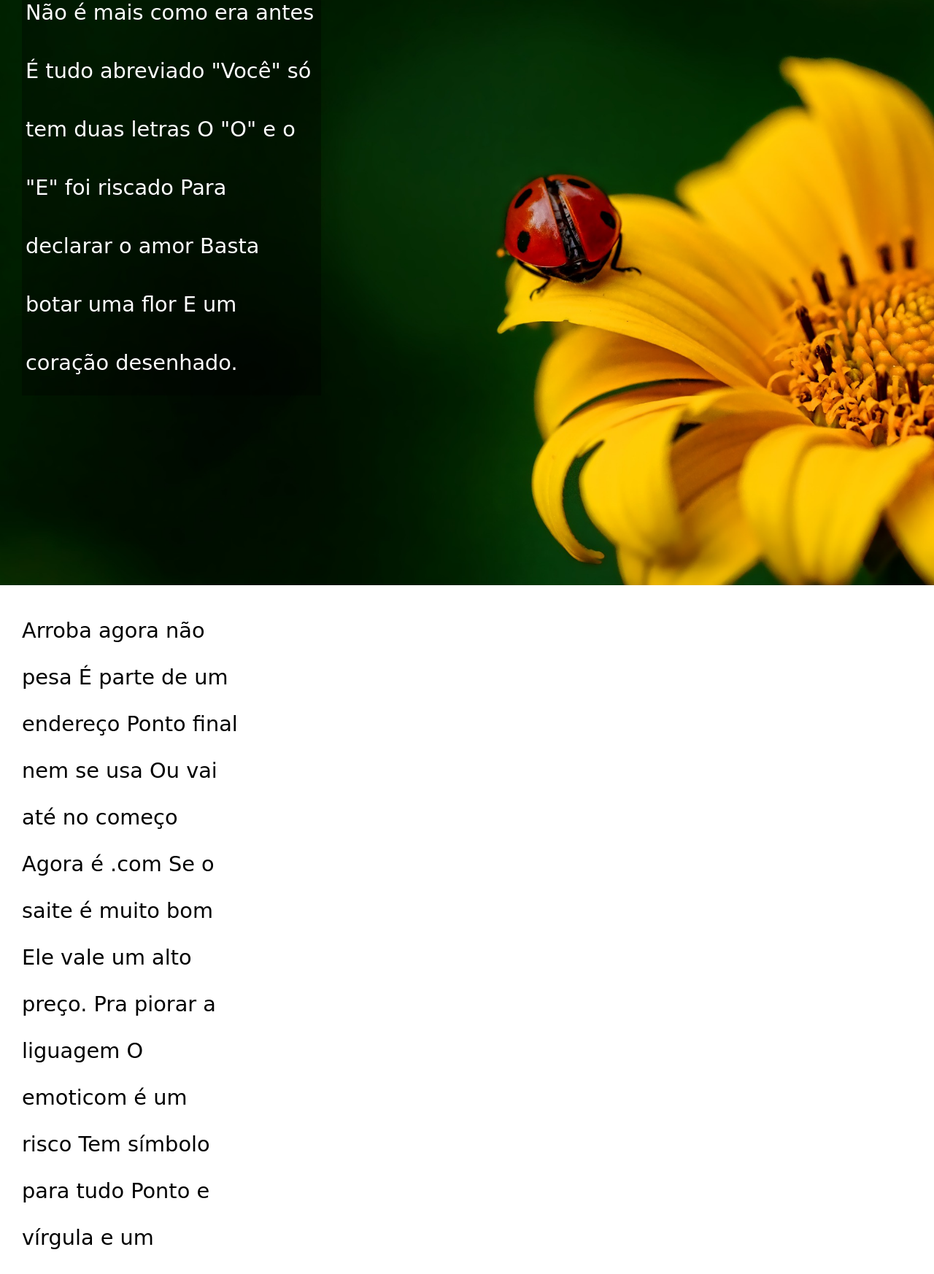
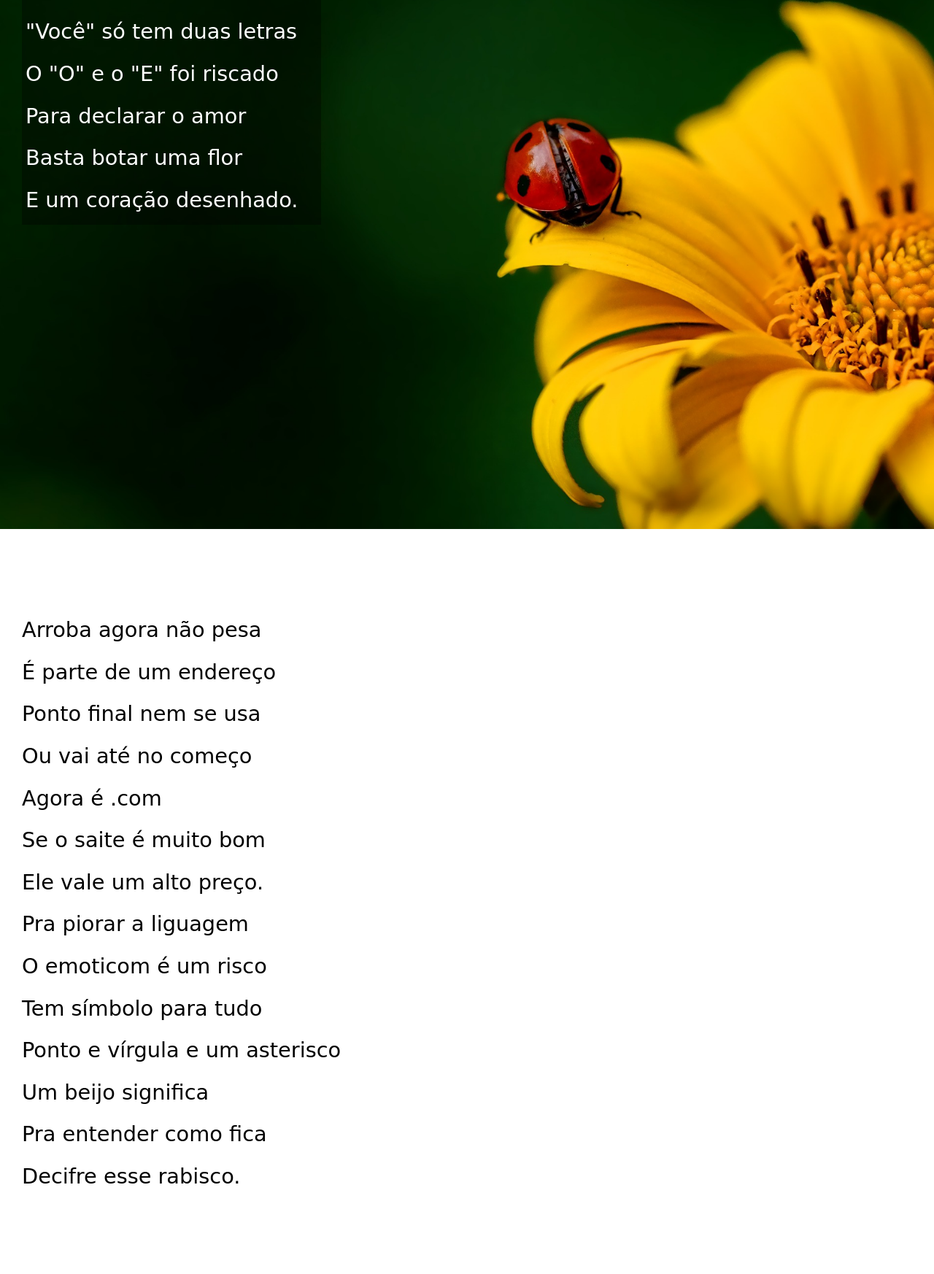
Before and after one commit to giovannaarrais/html-css, a plain HTML site: page desafios/desafio 12 cordel/cordel.html in a window 1280 px wide. Shown: the part 1028-2774 px from the top of the page at 73% size. Drawn offline with Linux system fonts and the light colour scheme.

Commit message:
Atualizando ex 025

```diff
--- a/desafios/desafio 12 cordel/cordel.html
+++ b/desafios/desafio 12 cordel/cordel.html
@@ -13,75 +13,77 @@
     </header>
 
     <main>
-        <article>
-            <p>Estou ficando cansado
-                Da tal tecnologia
-                Só se fala por e-mail
-                Mensagem curta e fria
-                Twitter e Facebook
-                Antes que eu caduque
+        <section>
+            <p>Estou ficando cansado <br>
+                Da tal tecnologia <br>
+                Só se fala por e-mail <br>
+                Mensagem curta e fria <br>
+                Twitter e Facebook <br>
+                Antes que eu caduque <br>
                 Vou dizer tudo em poesia.</p>
-        </article>
+        </section>
 
         <section id="container">
             <article>
-                <p class="conteudo">Não é mais como era antes
-                    É tudo abreviado
-                    "Você" só tem duas letras
-                    O "O" e o "E" foi riscado
-                    Para declarar o amor
-                    Basta botar uma flor
+                <p class="conteudo">
+                    Não é mais como era antes <br>
+                    É tudo abreviado <br>
+                    "Você" só tem duas letras <br>
+                    O "O" e o "E" foi riscado <br>
+                    Para declarar o amor <br>
+                    Basta botar uma flor <br>
                     E um coração desenhado.</p>
             </article>
         </section>
 
-        <article>
-            <p>Arroba agora não pesa
-                É parte de um endereço
-                Ponto final nem se usa
-                Ou vai até no começo
-                Agora é .com
-                Se o saite é muito bom
-                Ele vale um alto preço.
+        <section>
+            <p>Arroba agora não pesa <br>
+                É parte de um endereço <br>
+                Ponto final nem se usa <br>
+                Ou vai até no começo <br>
+                Agora é .com <br>
+                Se o saite é muito bom <br>
+                Ele vale um alto preço. <br>
 
-                Pra piorar a liguagem
-                O emoticom é um risco
-                Tem símbolo para tudo
-                Ponto e vírgula e um asterisco
-                Um beijo significa
-                Pra entender como fica
+                Pra piorar a liguagem <br>
+                O emoticom é um risco <br>
+                Tem símbolo para tudo <br>
+                Ponto e vírgula e um asterisco <br>
+                Um beijo significa <br>
+                Pra entender como fica <br>
                 Decifre esse rabisco.</p>
-        </article>
+        </section>
 
         <section id="container2">
             <article>
-                <p class="conteudo">Tenho saudade das cartas
-                    Escritas com a própria mão
-                    Mandava no mês de Junho
-                    Só chegava no Verão
-                    Mas matava a saudade
-                    Era texto de verdade
+                <p class="conteudo">
+                    Tenho saudade das cartas <br>
+                    Escritas com a própria mão <br>
+                    Mandava no mês de Junho <br>
+                    Só chegava no Verão <br>
+                    Mas matava a saudade <br>
+                    Era texto de verdade <br>
                     Nas linhas do coração.</p>
             </article>
         </section>
 
-        <article>
-            <p>Agora, escrevo e envio
-                Chegando na mesma hora
-                Mas quando vou prosear
-                A pessoa foi embora
-                Abriu outro aplicativo
-                O mundo ficou cativo
-                Da tecnologia do agora.
+        <section>
+            <p>Agora, escrevo e envio <br>
+                Chegando na mesma hora <br>
+                Mas quando vou prosear <br>
+                A pessoa foi embora <br>
+                Abriu outro aplicativo <br>
+                O mundo ficou cativo <br>
+                Da tecnologia do agora. <br>
 
-                Felizmente, pra orar
-                Não precisa de internet
-                Deus escuta todo mundo
-                Se quiser, faça esse teste
-                Dois pontos são dois joelhos
-                Seus lábios são aparelhos
+                Felizmente, pra orar <br>
+                Não precisa de internet <br>
+                Deus escuta todo mundo <br>
+                Se quiser, faça esse teste <br>
+                Dois pontos são dois joelhos <br>
+                Seus lábios são aparelhos <br>
                 Deixe que Deus interprete.</p>
-        </article>
+        </section>
     </main>
 
     <footer>
--- a/desafios/desafio 12 cordel/style.css
+++ b/desafios/desafio 12 cordel/style.css
@@ -7,10 +7,10 @@
 
 @import url('https://fonts.googleapis.com/css2?family=Passion+One:wght@400;700;900&family=Sriracha&display=swap');
 
-@import url('https://fonts.googleapis.com/css2?family=Passion+One:wght@400;700;900&family=Sriracha&display=swap');
 
-body{
-
+html, body{
+    min-height: 100vh;
+    background-color: white;
 }
 
 header{
@@ -26,11 +26,13 @@ header{
 header > h1{
     font-size: 5rem;
     font-weight: bold;
+    font-variant: small-caps;
 }
 
 header > p{
     font-family: "Passion One", sans-serif;
     font-style: normal;
+
 }
 
 header p a {
@@ -43,12 +45,17 @@ p a:hover{
     text-decoration: underline;
 }
 
-article p{
+section{
+    padding-top: 10vh;
+    padding-bottom: 10vh;
+
+}
+
+section p{
     font-family: 'Sriracha', cursive;
     font-size: 1.8rem;
     padding: 30px;
-    max-width: 300px;
-    line-height: 4rem;
+    line-height: 2em;
 }
 
 section#container{
@@ -65,8 +72,8 @@ section#container{
     background-color: rgba(0, 0, 0, 0.349);
     color: white;
     padding: 5px;
-    line-height: 5rem;
-    max-width: 400px;
+
+    width: 400px;
 
 }
 
```
